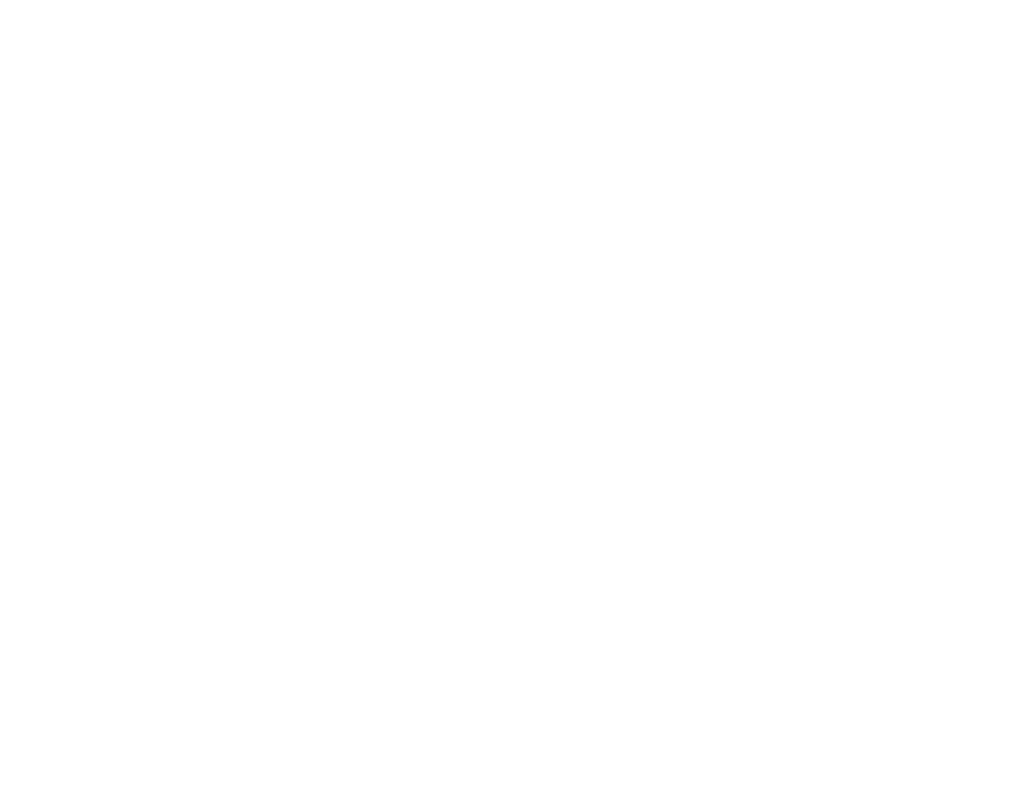
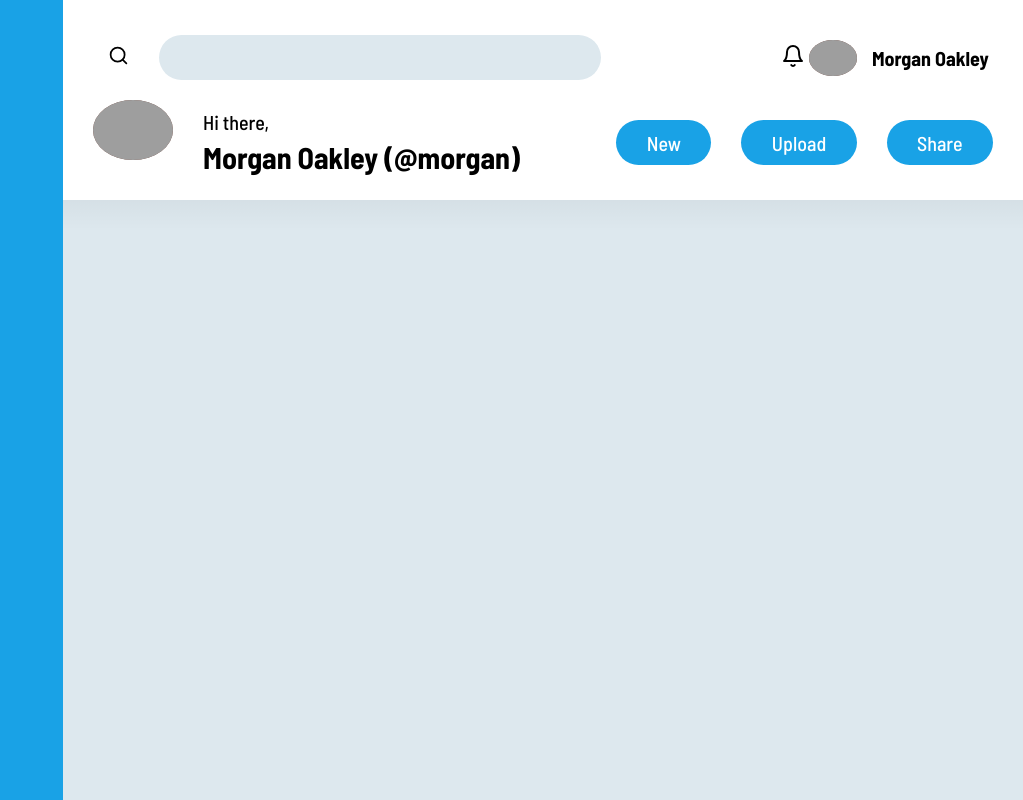
Before and after one commit to martinamineo98/odin-admin-dashboard, a plain HTML site: page index.htm in a window 1280 px wide. Shown: the whole page, without its empty margins (257-1280 px from the left). Drawn offline with Linux system fonts and the light colour scheme; grey boxes are pictures that could not be loaded.

Commit message:
Updated index.htm & style.css, Add randomAvatar.js

```diff
--- a/assets/css/style.css
+++ b/assets/css/style.css
@@ -4,7 +4,12 @@
 /* -------------------------------------------------------- VARIABLES */
 
 :root {
-
+	--body-font-family: 'Barlow Semi Condensed', sans-serif;
+	--input-bg-color: hsl(200deg, 35%, 90%);
+	--button-submit-bg-color: hsl(200deg, 80%, 50%);
+	--header-bg-color: #FFFFFF;
+	--sidebar-bg-color: hsl(200deg, 80%, 50%);
+	--main-bg-color: hsl(200deg, 35%, 90%);
 }
 
 /* ------------------------------------------------------------ RESET */
@@ -23,6 +28,20 @@ body {
   font-size: 10px;
 }
 
+h1,
+h2,
+h3,
+h4,
+h5,
+h6 {
+	font-weight: 500;
+}
+
+input,
+button {
+	font: inherit;
+}
+
 img,
 video {
   height: auto;
@@ -37,7 +56,35 @@ table {
 /* ------------------------------------------------------------- MAIN */
 
 body {
+	font: calc(1.6rem + .5vmin) var(--body-font-family);
+}
 
+input,
+button[type='submit'] {
+	border-radius: 30px;
+}
+
+:is(input, button, label):hover,
+:is(input, button, label):focus {
+	cursor: pointer;
+}
+
+input {
+	background-color: var(--input-bg-color, red);
+	padding: 1ch 2ch;
+}
+
+button[type='submit'] {
+	background-color: var(--button-submit-bg-color);
+	color: #FFFFFF;
+	font-weight: 500;
+	padding: 1ch 3ch;
+	transition: all .5s ease-in-out;
+}
+
+button[type='submit']:hover,
+button[type='submit']:focus {
+	transform: scale(1.125);
 }
 
 /* ------------------------------------------------------------- GRID */
@@ -46,27 +93,132 @@ body {
 	display: grid;
 	grid-template-columns: 1fr 3fr;
 	grid-template-rows: 1fr 3fr;
-	min-height: 100vh;
+	height: 100vh;
 }
 
-.grid-header {
+/* ----------------------------------------------------------- HEADER */
+
+.header {
+	background-color: var(--header-bg-color);
+	display: grid;
+	gap: 0;
+	grid-template-columns: 2fr 1fr;
+	grid-template-rows: repeat(2, 1fr);
 	grid-column: 2 / -1;
+	padding: 15px 30px;
 }
 
-.grid-sidebar {
+.header-search {
+	display: flex;
+	gap: 30px;
+	place-content: center;
+	place-items: center;
+	padding: 15px;
+}
+
+.header-search input {
+	width: 100%;
+}
+
+.header-user-block {
+	display: grid;
+	grid-template-columns: repeat(2, 1fr);
+	place-content: center;
+	place-items: center;
+}
+
+.header-user-bell {
+	justify-self: flex-end;
+}
+
+.header-user-sub-block {
+	display: flex;
+	gap: 15px;
+	place-content: center;
+	place-items: center;
+}
+
+.header-user-avatar {
+	border-radius: 50%;
+	width: 48px;
+}
+
+.header-user-name {
+	color: #000000;
+	font-weight: bold;
+}
+
+.header-user-name:link {
+	text-decoration: none;
+}
+
+.header-user-name:hover,
+.header-user-name:focus {
+	text-decoration: underline;
+	text-decoration-skip-ink: auto;
+}
+
+.header-greetings {
+	display: grid;
+	gap: 30px;
+	grid-template-columns: auto 1fr;
+}
+
+.header-greetings-user-avatar {
+	border-radius: 50%;
+	width: 80px;
+}
+
+.header-greetings-user {
+	display: flex;
+	flex-direction: column;
+	place-content: center;
+	row-gap: 5px;
+}
+
+.header-greetings-text {
+	font-weight: 500;
+}
+
+.header-greetings-user-name {
+	font-size: 1.5em;
+	font-weight: bold;
+}
+
+.header-buttons {
+	display: flex;
+	flex-direction: row;
+	gap: 30px;
+	place-content: center;
+	place-items: center;
+}
+
+/* ---------------------------------------------------------- SIDEBAR */
+
+.sidebar {
+	background-color: var(--sidebar-bg-color);
 	grid-column: 1 / 2;
 	grid-row: 1 / -1;
 }
 
-.grid-main {
+/* ----------------------------------------------------- MAIN CONTENT */
+
+.main {
+	background-color: var(--main-bg-color);
+	background-image: linear-gradient(180deg, rgba(0,0,0,0.035) 0%, rgba(0,0,0,0) 5%, rgba(0,0,0,0) 100%);
 	display: grid;
 	grid-template-rows: repeat(2, 1fr);
 	grid-template-columns: 3fr 1fr;
 }
 
-.grid-projects {
+.main-projects {
+	display: grid;
+	gap: 15px;
+	grid-template-columns: repeat(2, 1fr);
 	grid-column: 1 / 2;
 	grid-row: 1 / -1;
 }
 
-/* ----------------------------------------------------------- HEADER */
+.main-announcements {
+
+}
--- /dev/null
+++ b/assets/js/randomAvatar.js
@@ -0,0 +1,63 @@
+
+// Generating New Random Avatar from Dicebear in the Pixel Art Style
+// with random background color in hsl format.
+
+function getRandomAvatar(seedLength = 10) {
+	let seedLetters = 'abcdefghijklmnopqrstuvwxyzABCDEFGHIJKLMNOPQRSTUVWXYZ0123456789'
+	let avatarURLBase = 'https://avatars.dicebear.com/api/pixel-art/'
+	let avatarURLSVGFormat = '.svg'
+	let avatarURL = ''
+
+	function generateRandomIndexNumber() {
+		return Math.floor(Math.random() * seedLetters.length)
+	}
+
+	!function generateRandomSeed() {
+		let seed = ''
+
+		for (let index = 0; index < seedLength; index++) {
+			seed += seedLetters[generateRandomIndexNumber()]
+		}
+
+		avatarURL = `${avatarURLBase}${seed}${avatarURLSVGFormat}`
+	}()
+
+	return avatarURL
+}
+
+function getRandomBackgroundColor() {
+	let hue = ''
+	let saturation = ''
+	let brightness = ''
+
+	function generateRandomColorNumber(str = '%', max = 100) {
+		return `${Math.floor(Math.random() * max)}${str}`
+	}
+
+	hue = generateRandomColorNumber('deg', 360)
+	saturation = generateRandomColorNumber()
+	brightness = generateRandomColorNumber()
+
+	return `hsl(${hue}, ${saturation}, ${brightness})`
+}
+
+// I want each avatar on the mockup to be randomized **but** I want
+// both avatars contained in the header to be identical.
+
+!function addRandomAvatar() {
+	let avatars = document.querySelectorAll('.isRandomAvatar')
+			avatars.forEach((avatar) => {
+				avatar.setAttribute('src', getRandomAvatar())
+				avatar.style.backgroundColor = getRandomBackgroundColor()
+			})
+}()
+
+!function sameRandomAvatar() {
+	let headerAvatar1 = document.querySelector('.header-user-avatar')
+			headerAvatar1Src = headerAvatar1.getAttribute('src')
+			headerAvatar1BG = headerAvatar1.style.backgroundColor
+
+	let headerAvatar2 = document.querySelector('.header-greetings-user-avatar')
+			headerAvatar2.setAttribute('src', headerAvatar1Src)
+			headerAvatar2.style.backgroundColor = headerAvatar1BG
+}()
--- a/index.htm
+++ b/index.htm
@@ -7,12 +7,43 @@
 		<link rel="stylesheet" href="./assets/css/style.css">
 	</head>
 	<body class="grid">
-		<header class="header grid-header"></header>
-		<div class="sidebar grid-sidebar"></div>
-		<main role="main" class="main grid-main">
+		<header class="header">
+			<div class="header-search">
+				<label for="search"><img alt="Search Svg Icon" src="./assets/img/feather/search.svg"></label>
+				<input type="text" id="search" name="search">
+			</div>
+
+			<div class="header-user-block">
+				<a class="header-user-bell" href="#"><img alt="Bell Svg Icon" src="./assets/img/feather/bell.svg"></a>
+				<div class="header-user-sub-block">
+					<img class="header-user-avatar isRandomAvatar" alt="User Avatar">
+					<a class="header-user-name" href="#">Morgan Oakley</a>
+				</div>
+			</div>
+
+			<div class="header-greetings">
+				<img class="header-greetings-user-avatar" alt="User Avatar">
+				<div class="header-greetings-user">
+					<span class="header-greetings-text">Hi there,</span>
+					<a class="header-greetings-user-name">Morgan Oakley (@morgan)</a>
+				</div>
+			</div>
+
+			<div class="header-buttons">
+				<button type="submit">New</button>
+				<button type="submit">Upload</button>
+				<button type="submit">Share</button>
+			</div>
+		</header>
+
+		<div class="sidebar"></div>
+
+		<main role="main" class="main">
 			<div class="main-projects grid-projects"></div>
 			<div class="main-announcements grid-announcements"></div>
 			<div class="main-trending grid-trending"></div>
 		</main>
+
+		<script src="./assets/js/randomAvatar.js"></script>
 	</body>
 </html>
```
Also changed, not shown: assets/img/feather/bell.svg (added), assets/img/feather/search.svg (added).
